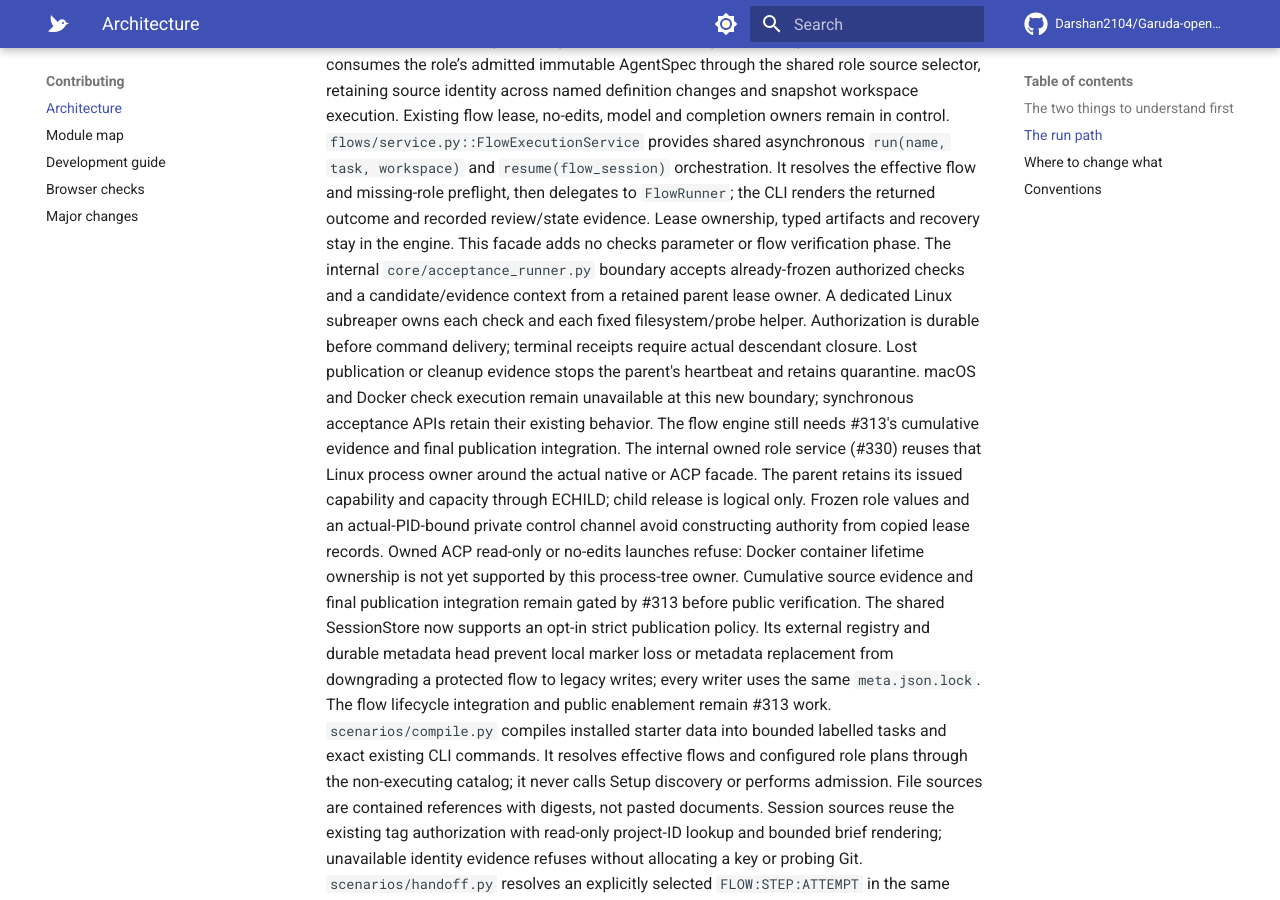
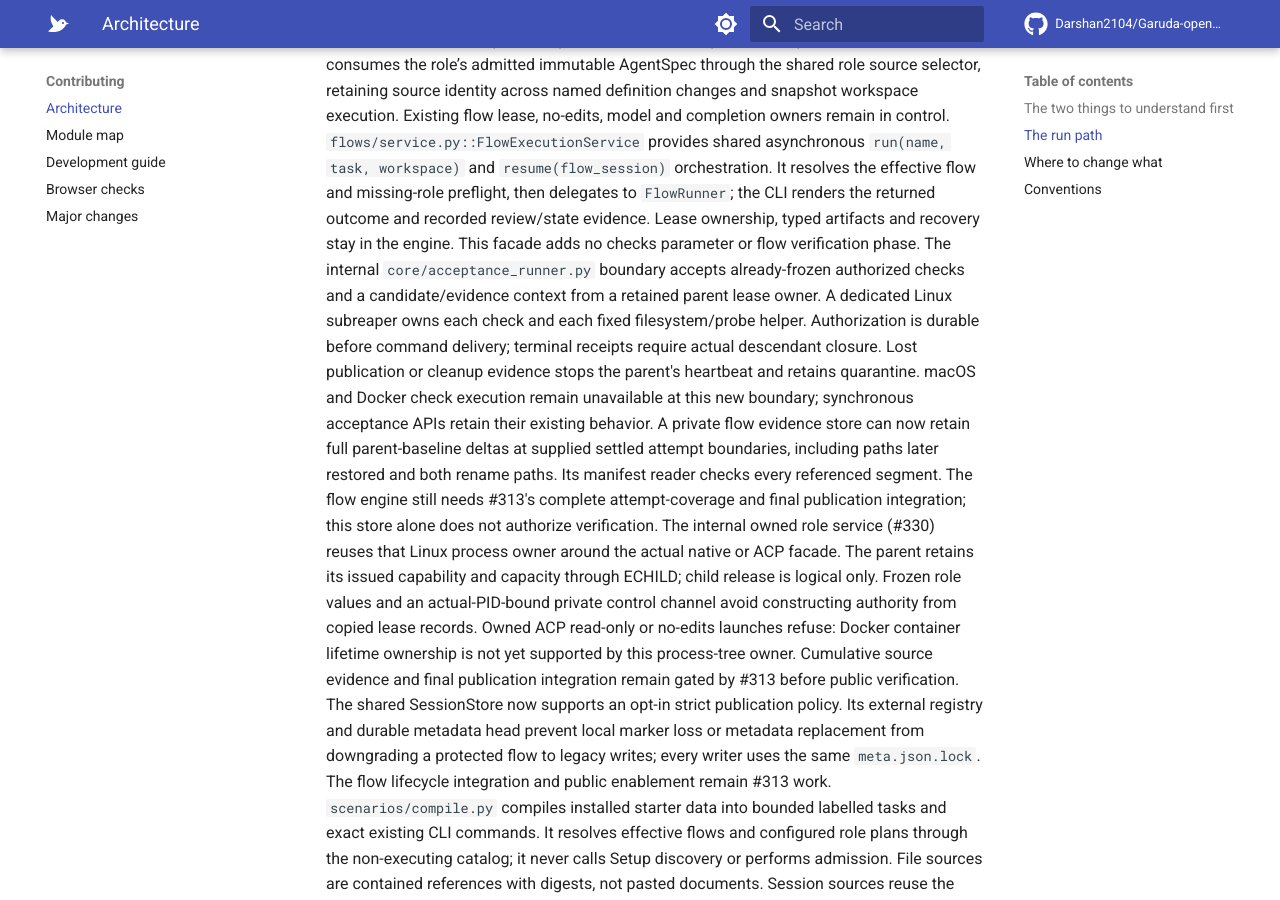
Before and after one commit to Darshan2104/Garuda-openagent, an MkDocs documentation site: the page built from docs/ARCHITECTURE.md, in a window 1280 px wide and 900 px high, scrolled down 2216 px. Built offline with MkDocs 1.6.1 and Material for MkDocs 9.7.7, drawn with Linux system fonts in a browser that asks for light colours; comment, search, counter and statistics services are not loaded.

Commit message:
docs(flows): scope owned evidence as internal foundation

```diff
--- a/docs/ARCHITECTURE.md
+++ b/docs/ARCHITECTURE.md
@@ -93,8 +93,12 @@ fastest way to learn the system.
    terminal receipts require actual descendant closure. Lost publication or
    cleanup evidence stops the parent's heartbeat and retains quarantine.
    macOS and Docker check execution remain unavailable at this new boundary;
-   synchronous acceptance APIs retain their existing behavior. The flow engine
-   still needs #313's cumulative evidence and final publication integration.
+   synchronous acceptance APIs retain their existing behavior. A private flow
+   evidence store can now retain full parent-baseline deltas at supplied settled
+   attempt boundaries, including paths later restored and both rename paths.
+   Its manifest reader checks every referenced segment. The flow engine still
+   needs #313's complete attempt-coverage and final publication integration;
+   this store alone does not authorize verification.
    The internal owned role service (#330) reuses that Linux
    process owner around the actual native or ACP facade. The parent retains its
    issued capability and capacity through ECHILD; child release is logical only.
```
Also changed, not shown: docs/MODULES.md (+6 -0 lines), docs/plans/2026-10-12-owned-flow-verification-implementation.md (+3 -0 lines), 1 other file.
